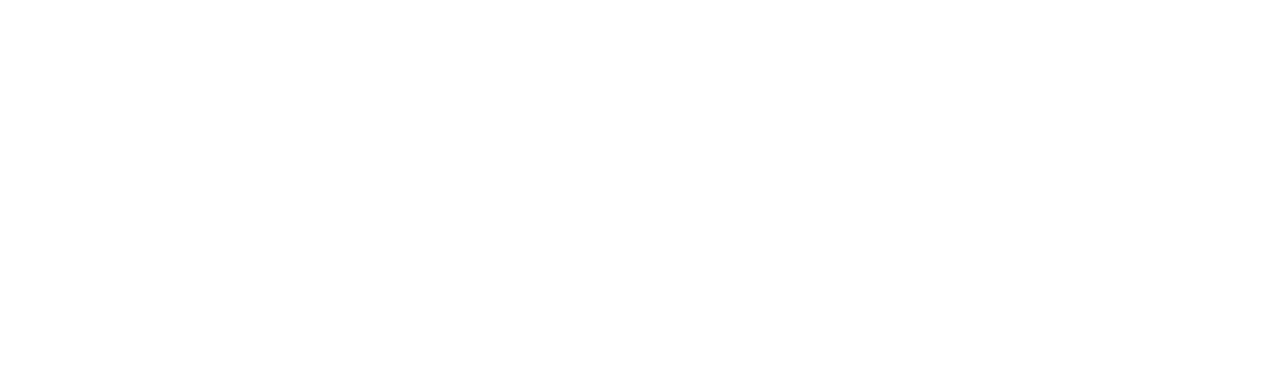
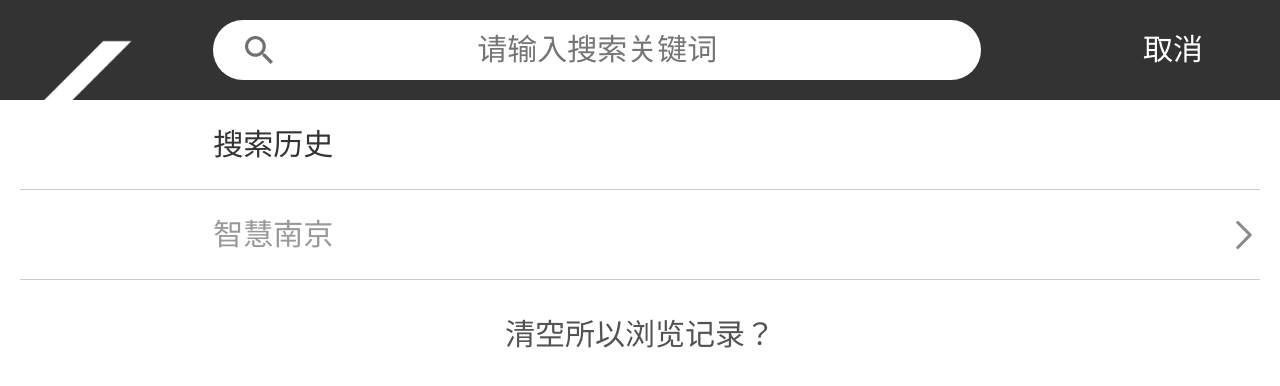
Before and after one commit to sundanping/liveChina, a plain HTML site: page src/template/search.html in a window 1280 px wide. Drawn offline with Linux system fonts and the light colour scheme.

Commit message:
搜索页

```diff
--- a/src/css/liveChina.css
+++ b/src/css/liveChina.css
@@ -9,14 +9,14 @@
 .padding-left-3rem{
 	padding-left:.3rem;
 }
-@media screen and (min-width:460px)and (min-width:640px){
-	 html{font-size:100px!important;}
-	 .transtrom{
-	  transform:scale(1.5);
-	     -ms-transform:scale(1.5);
-	     -webkit-transform: scale(1.5);
-	 }
-}
+/*@media screen and (min-width:460px)and (min-width:640px){*/
+	 /*html{font-size:100px!important;}*/
+	 /*.transtrom{*/
+	  /*transform:scale(1.5);*/
+	     /*-ms-transform:scale(1.5);*/
+	     /*-webkit-transform: scale(1.5);*/
+	 /*}*/
+/*}*/
 #nav>div{
 	display:inline-block;
 }
--- a/src/css/search.css
+++ b/src/css/search.css
@@ -0,0 +1,55 @@
+.search{
+height: 1rem;
+    background-color: #333;
+    font-size:.3rem;
+}
+.search>div{
+    display: inline-block;
+}
+.search>.col-8>input{
+    width: 90%;
+    text-align: center;
+    height:.6rem;
+    padding: 0 .3rem;
+    font-size:.3rem;
+    border-radius: .3rem;
+    margin:.2rem auto;
+
+    background: url(../imgs/search3.png) no-repeat center left ;
+    background-color:#fff;
+    background-origin: content-box;
+}
+.search>.col-2>img{
+    width:80%;
+    height:80%;
+    margin-top:10%;
+}
+.cancel{
+    color:#fff;
+    text-align:center;
+    font-size: .3rem;
+    height:1rem;
+    line-height: 1rem;
+
+}
+.search-history{
+    margin:0 .2rem;
+}
+.search-history>div{
+    font-size: .3rem;
+    height: .9rem;
+    line-height: .9rem;
+    color:#999;
+    border-bottom:1px solid #cbcbcb;
+}
+.search-history> div:first-child{
+    color:#333;
+}
+.clear-history{
+    font-size: .3rem;
+    text-align:center;
+    margin-top:.3rem;
+}
+.search-history-list{
+    background: url(../imgs/right-logo.png) no-repeat center right;
+}
--- a/src/js/lib/rem.js
+++ b/src/js/lib/rem.js
@@ -11,11 +11,11 @@
             if (clientWidth<=320){
                 docEl.style.fontSize = '50px';
             }
-            else if(clientWidth>=750){
+            else if(clientWidth>=640){
                 docEl.style.fontSize = '100px';
             }
             else{
-                docEl.style.fontSize = 100 * (clientWidth / 750) + 'px';
+                docEl.style.fontSize = 100 * (clientWidth / 640) + 'px';
             }
         };
     if (!doc.addEventListener) return;
--- a/src/template/search.html
+++ b/src/template/search.html
@@ -1,10 +1,43 @@
 <!DOCTYPE html>
-<html lang="en">
+<html >
 <head>
-    <meta charset="UTF-8">
-    <title>Title</title>
+    <meta name="applicable-device" content="mobile" />
+    <meta charset="utf-8" />
+    <meta name="viewport" content="width=device-width, initial-scale=1, maximum-scale=1, minimum-scale=1, user-scalable=no, minimal-ui">
+    <meta name="apple-mobile-web-app-capable" content="yes">
+    <meta name="apple-mobile-web-app-status-bar-style" content="black">
+    <meta name="format-detection" content="telephone=no,email=no">
+    <link rel="stylesheet" type="text/css" href="../css/normal.css">
+
+    <link rel="stylesheet" type="text/css" href="../css/search.css">
 </head>
 <body>
+<div class="search">
+    <div class="col-2">
+        <img class=" " src="../imgs/right.png" alt="">
+    </div>
+    <div class="col-8"> <input type="text" placeholder="请输入搜索关键词"></div>
+    <div class="col-2 cancel">取消 </div>
+</div>
+<div class="search-history">
+    <div class="" >
+        搜索历史
+    </div>
+    <div class="search-history-list">
+        智慧南京
+    </div>
+</div>
+<div class="clear-history">
+   清空所以浏览记录？
+</div>
+</body>
+<!-- <script src="https://cdn.bootcss.com/angular.js/1.5.8/angular.js"></script> -->
+<script src="../../src/js/lib/rem.js"></script>
+<script src="../../src/js/lib/angular.min.js"></script>
+<script src="../../src/js/lib/angular-route.min.js"></script>
+<script src="../../src/js/lib/liveChinaApp.js"></script>
+<script type="text/javascript">
 
-</body>
+
+</script>
 </html>
```
Also changed, not shown: css/liveChina.css (+11 -11 lines), src/imgs/left.png, src/imgs/left1.png (added), src/imgs/right-logo.png (added), src/imgs/search.png, src/imgs/search2.png (added), src/imgs/search3.png (added).
